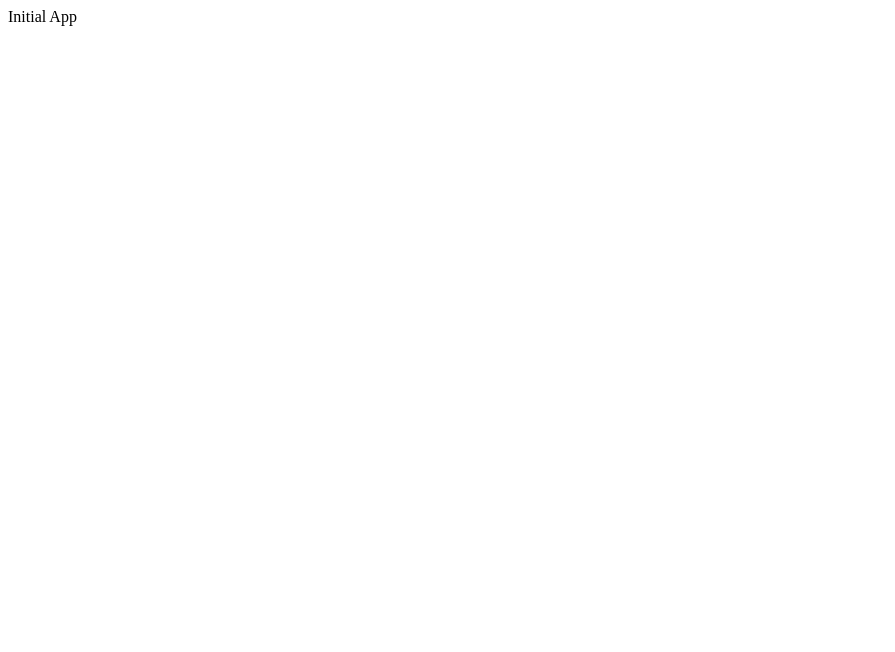
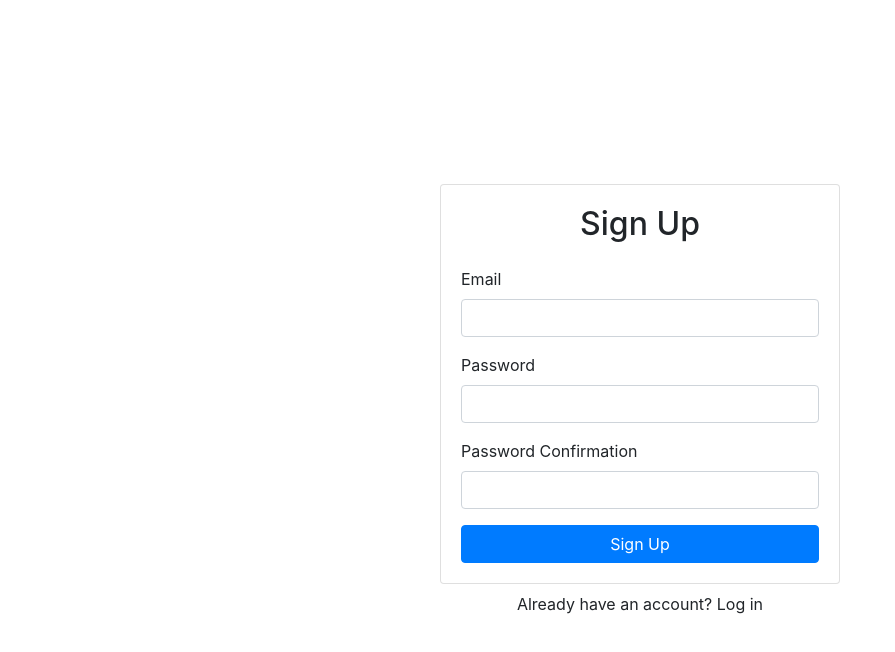
Before and after one commit to diogoverde/firebase-react, a React (Create React App) app: page / in a window 1280 px wide. Shown: the top 652 px of the page, without its empty margins (0-895 px from the left). Built offline with nearby package versions, Linux system fonts and the light colour scheme.

Commit message:
SignUp component added

```diff
--- a/src/components/App.js
+++ b/src/components/App.js
@@ -1,5 +1,17 @@
+import { Container } from "react-bootstrap";
+import Signup from "./Signup";
+
 function App() {
-  return "Initial App";
+  return (
+    <Container
+      className="d-flex align-items-center justify-content-center"
+      style={{ minHeight: "100vh" }}
+    >
+      <div className="w-100" style={{ maxWidth: "400px" }}>
+        <Signup />
+      </div>
+    </Container>
+  );
 }
 
 export default App;
--- /dev/null
+++ b/src/components/Signup.js
@@ -0,0 +1,48 @@
+import React, { useRef } from "react";
+import { Form, Card, Button } from "react-bootstrap";
+
+const Signup = () => {
+  const emailRef = useRef();
+  const passwordRef = useRef();
+  const passwordConfirmRef = useRef();
+
+  return (
+    <>
+      <Card>
+        <Card.Body>
+          <h2 className="text-center mb-4">Sign Up</h2>
+          <Form>
+            <Form.Group id="email">
+              <Form.Label>Email</Form.Label>
+              <Form.Control type="email" ref={emailRef} required></Form.Control>
+            </Form.Group>
+            <Form.Group id="password">
+              <Form.Label>Password</Form.Label>
+              <Form.Control
+                type="password"
+                ref={passwordRef}
+                required
+              ></Form.Control>
+            </Form.Group>
+            <Form.Group id="password-confirm">
+              <Form.Label>Password Confirmation</Form.Label>
+              <Form.Control
+                type="password"
+                ref={passwordConfirmRef}
+                required
+              ></Form.Control>
+            </Form.Group>
+            <Button className="w-100" type="submit">
+              Sign Up
+            </Button>
+          </Form>
+        </Card.Body>
+      </Card>
+      <div className="w-100 text-center mt-2">
+        Already have an account? Log in
+      </div>
+    </>
+  );
+};
+
+export default Signup;
--- a/src/index.js
+++ b/src/index.js
@@ -1,6 +1,7 @@
 import React from "react";
 import ReactDOM from "react-dom";
 import App from "./components/App";
+import "bootstrap/dist/css/bootstrap.min.css";
 
 ReactDOM.render(
   <React.StrictMode>
```
Also changed, not shown: 1 other file (tests, documents, lock files or other folders).
